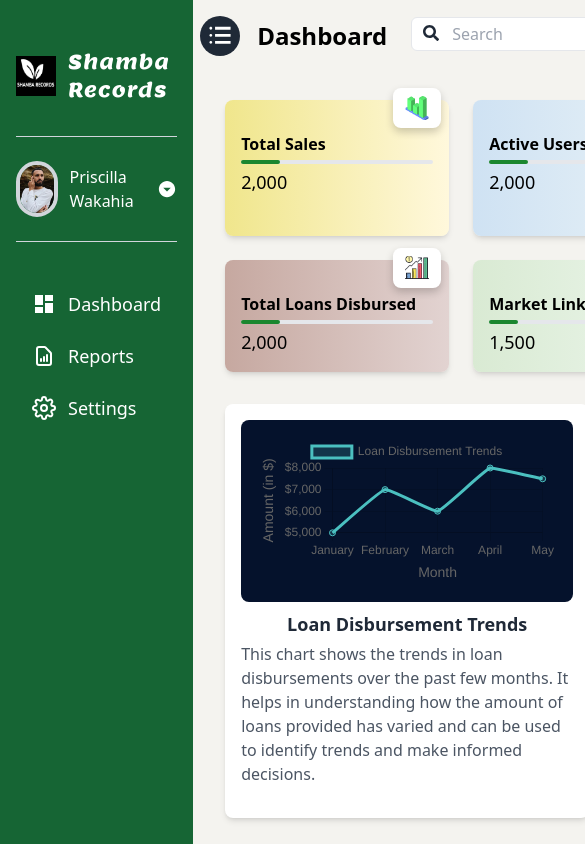
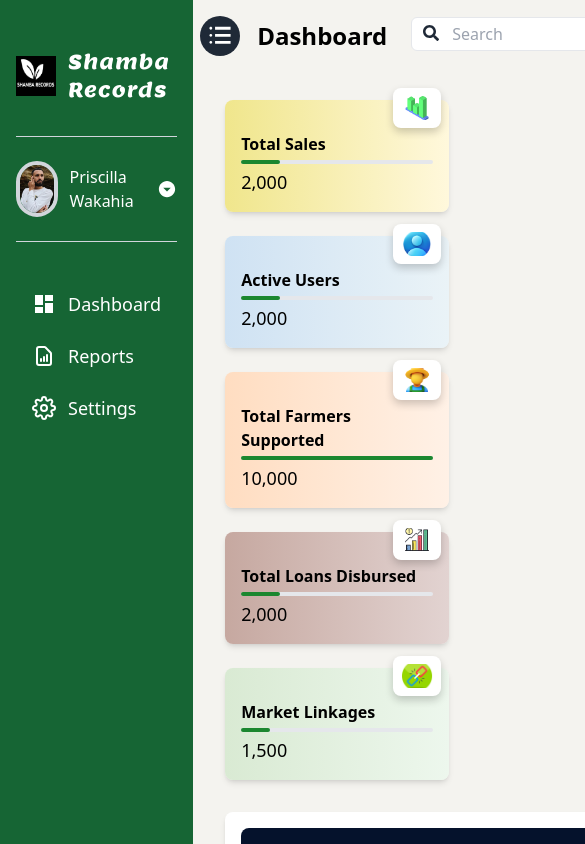
Before and after one commit to Priscilla-22/shamba-records-dashboard, a React (Create React App) app: page / in a window 390 px wide. Shown: the top 844 px of the page, 585 px wide, since content can reach past the window. Built offline with nearby package versions, Linux system fonts and the light colour scheme.

Commit message:
feat: ensure responsiveness

```diff
--- a/src/App.js
+++ b/src/App.js
@@ -14,7 +14,7 @@ function App() {
   };
 
   return (
-    <div className='flex h-screen bg-custom-smokeWhite'>
+    <div className='flex h-screen'>
       <Sidebar isSidebarOpen={isSidebarOpen} />
 
       <div className='flex-grow flex flex-col'>
--- a/src/components/Dashboard.js
+++ b/src/components/Dashboard.js
@@ -55,7 +55,7 @@ function Dashboard() {
 
   return (
     <div className='p-4'>
-      <div className='flex flex-wrap gap-6 mt-4 mb-4'>
+      <div className='grid gap-6 mt-4 mb-4 grid-cols-1 sm:grid-cols-2 lg:grid-cols-5'>
         {cardDetails.map((card, index) => (
           <MetricCard
             key={index}
@@ -65,7 +65,7 @@ function Dashboard() {
           />
         ))}
       </div>
-      <div className='flex gap-4'>
+      <div className='flex flex-col lg:flex-row gap-4'>
         <div className='flex-1'>
           <Chart />
         </div>
```
